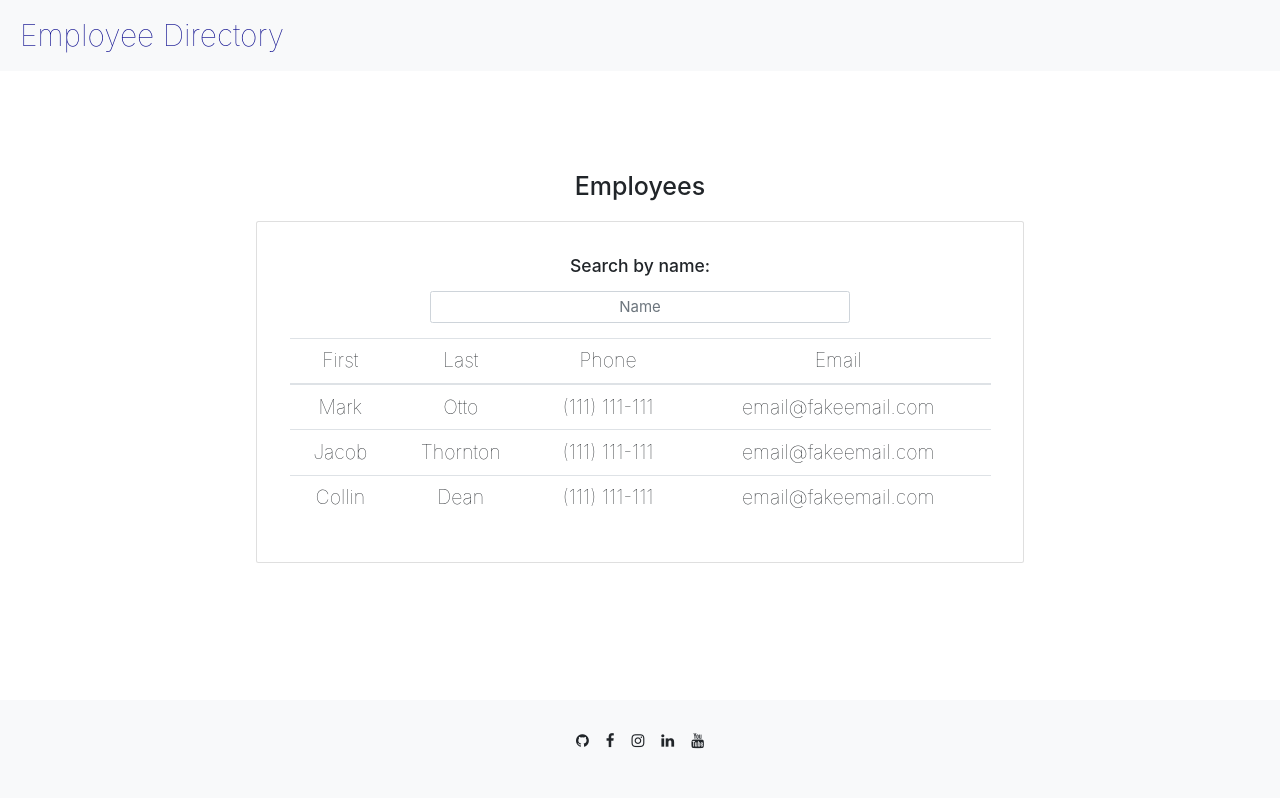
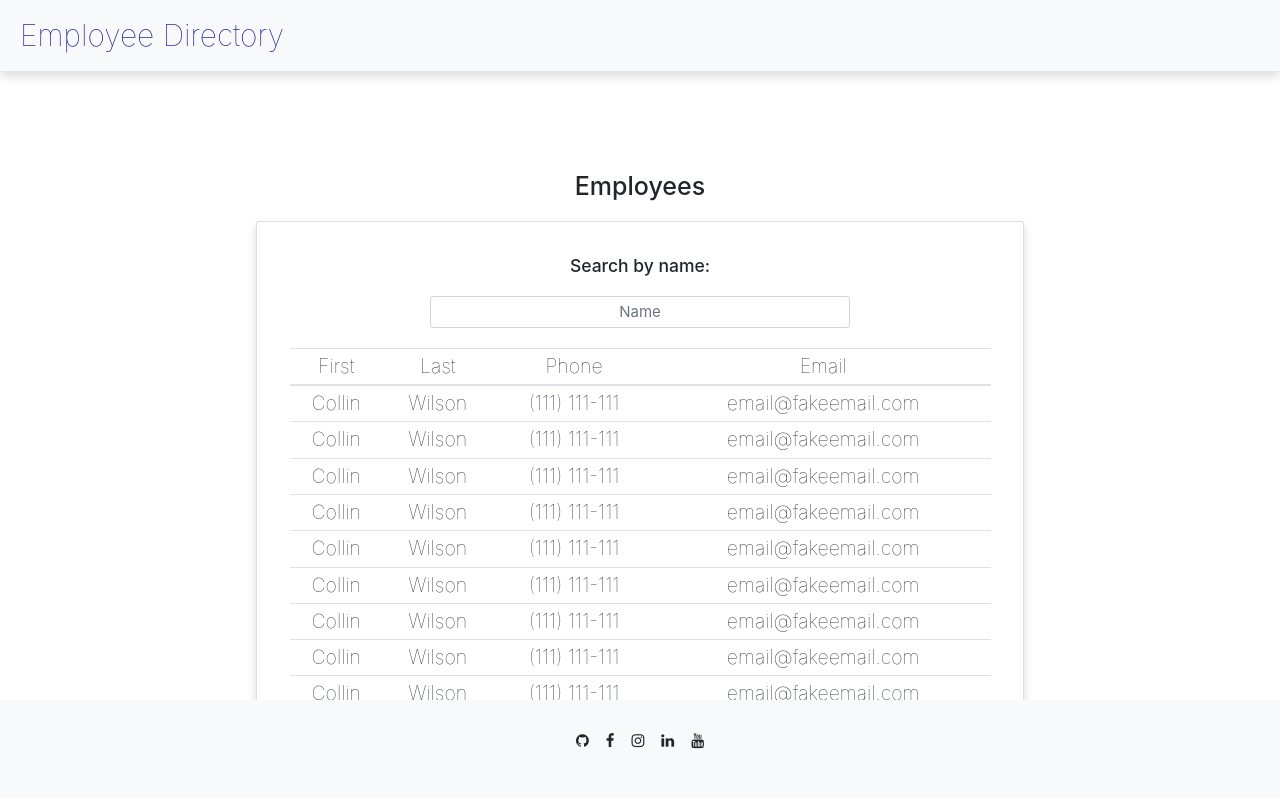
Before and after one commit to wilsoncollin7/employee-directory, a React (Create React App) app: page / in a window 1280 px wide. Shown: the top 798 px of the page. Built offline with nearby package versions, Linux system fonts and the light colour scheme.

Commit message:
added employee json and added map function to table.js

```diff
--- a/src/components/Card/Card.js
+++ b/src/components/Card/Card.js
@@ -6,7 +6,7 @@ import Table from "../Table/Table";
 
 function Card() {
   return (
-    <div className="card">
+    <div className="card shadow">
       <div className="card-body">
         <h3>Search by name:</h3>
         <input
--- a/src/components/Card/style.css
+++ b/src/components/Card/style.css
@@ -6,7 +6,7 @@
 
 .form-control {
   margin: auto;
-  margin-top: 1.5rem;
+  margin-top: 2rem;
   padding: 1rem;
   width: 60%;
   text-align: center;
--- a/src/components/Nav/Nav.js
+++ b/src/components/Nav/Nav.js
@@ -4,7 +4,7 @@ import "./style.css";
 
 function Nav () {
   return (
-    <nav className="navbar bg-light">
+    <nav className="navbar bg-light shadow">
       <span className="navbar-brand">Employee Directory</span>
     </nav>
   );
--- a/src/components/Table/Table.js
+++ b/src/components/Table/Table.js
@@ -1,10 +1,14 @@
 import React from "react";
+import employees from "../../employees.json";
 // style
 import "./style.css";
 
 function Table() {
+
+
+
   return (
-    <table className="table table-hover">
+    <table className="table table-hover table-sm">
       <thead>
         <tr>
           <th scope="col">First</th>
@@ -14,24 +18,14 @@ function Table() {
         </tr>
       </thead>
       <tbody>
-        <tr>
-          <td>Mark</td>
-          <td>Otto</td>
-          <td>(111) 111-111</td>
-          <td>email@fakeemail.com</td>
-        </tr>
-        <tr>
-          <td>Jacob</td>
-          <td>Thornton</td>
-          <td>(111) 111-111</td>
-          <td>email@fakeemail.com</td>
-        </tr>
-        <tr>
-          <td>Collin</td>
-          <td>Dean</td>
-          <td>(111) 111-111</td>
-          <td>email@fakeemail.com</td>
-        </tr>
+        {employees.map(employee => (
+          <tr>
+            <td>{employee.firstName}</td>
+            <td>{employee.lastName}</td>
+            <td>{employee.phone}</td>
+            <td>{employee.email}</td>
+          </tr>
+        ))}
       </tbody>
     </table>
   );
--- a/src/components/Table/style.css
+++ b/src/components/Table/style.css
@@ -1,5 +1,5 @@
 .table {
-  margin-top: 1.5rem;
+  margin-top: 2rem;
 }
 
 thead, tbody {
--- /dev/null
+++ b/src/employees.json
@@ -0,0 +1,86 @@
+[
+  {
+    "firstName": "Collin",
+    "lastName": "Wilson",
+    "phone":  "(111) 111-111",
+    "email": "email@fakeemail.com"
+  },
+  {
+    "firstName": "Collin",
+    "lastName": "Wilson",
+    "phone":  "(111) 111-111",
+    "email": "email@fakeemail.com"
+  },
+  {
+    "firstName": "Collin",
+    "lastName": "Wilson",
+    "phone":  "(111) 111-111",
+    "email": "email@fakeemail.com"
+  },
+  {
+    "firstName": "Collin",
+    "lastName": "Wilson",
+    "phone":  "(111) 111-111",
+    "email": "email@fakeemail.com"
+  },
+  {
+    "firstName": "Collin",
+    "lastName": "Wilson",
+    "phone":  "(111) 111-111",
+    "email": "email@fakeemail.com"
+  },
+  {
+    "firstName": "Collin",
+    "lastName": "Wilson",
+    "phone":  "(111) 111-111",
+    "email": "email@fakeemail.com"
+  },
+  {
+    "firstName": "Collin",
+    "lastName": "Wilson",
+    "phone":  "(111) 111-111",
+    "email": "email@fakeemail.com"
+  },
+  {
+    "firstName": "Collin",
+    "lastName": "Wilson",
+    "phone":  "(111) 111-111",
+    "email": "email@fakeemail.com"
+  },
+  {
+    "firstName": "Collin",
+    "lastName": "Wilson",
+    "phone":  "(111) 111-111",
+    "email": "email@fakeemail.com"
+  },
+  {
+    "firstName": "Collin",
+    "lastName": "Wilson",
+    "phone":  "(111) 111-111",
+    "email": "email@fakeemail.com"
+  },
+  {
+    "firstName": "Collin",
+    "lastName": "Wilson",
+    "phone":  "(111) 111-111",
+    "email": "email@fakeemail.com"
+  },
+  {
+    "firstName": "Collin",
+    "lastName": "Wilson",
+    "phone":  "(111) 111-111",
+    "email": "email@fakeemail.com"
+  },
+  {
+    "firstName": "Collin",
+    "lastName": "Wilson",
+    "phone":  "(111) 111-111",
+    "email": "email@fakeemail.com"
+  },
+  {
+    "firstName": "Collin",
+    "lastName": "Wilson",
+    "phone":  "(111) 111-111",
+    "email": "email@fakeemail.com"
+  }
+]
```
